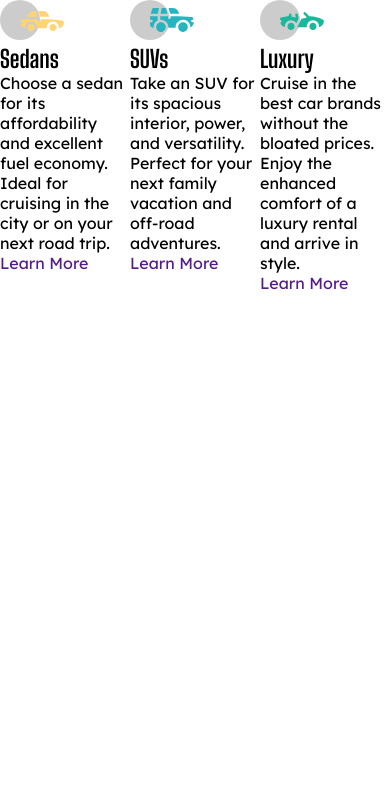
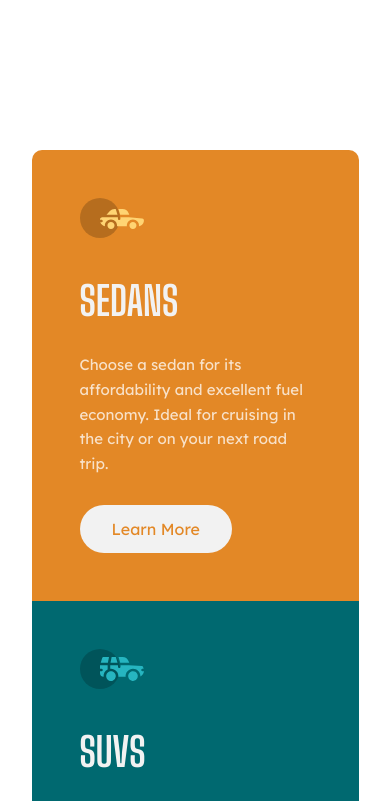
Before and after one commit to itshemdev/3-column-preview-card-component--solution, a website built with webpack: page src/public/index.html in a window 390 px wide. Shown: the top 801 px of the page. Built offline with nearby package versions, Linux system fonts and the light colour scheme.

Commit message:
Second commit

```diff
--- a/src/public/index.html
+++ b/src/public/index.html
@@ -1,34 +1,46 @@
 <!DOCTYPE html>
 <html lang="en">
+
 <head>
     <meta charset="UTF-8">
     <meta http-equiv="X-UA-Compatible" content="IE=edge">
-    <meta name="viewport" content="width=device-width, initial-scale=1.0"> <!-- displays site properly based on user's device -->
+    <meta name="viewport" content="width=device-width, initial-scale=1.0">
+    <!-- displays site properly based on user's device -->
     <link rel="icon" type="image/png" sizes="32x32" href="../assets/favicon-32x32.png">
     <title>Frontend Mentor | 3-column preview card component</title>
 </head>
+
 <body>
     <section class="main">
         <div class="container">
             <div class="card card--1">
                 <img src="../assets/icon-sedans.svg" alt="">
                 <h1>Sedans</h1>
-                <p>Choose a sedan for its affordability and excellent fuel economy. Ideal for cruising in the city or on your next road trip.</p>
+                <p>Choose a sedan for its affordability and excellent fuel economy. Ideal for cruising in the city or on
+                    your next road trip.</p>
                 <a href="">Learn More</a>
             </div>
             <div class="card card--2">
                 <img src="../assets/icon-suvs.svg" alt="">
                 <h1>SUVs</h1>
-                <p>Take an SUV for its spacious interior, power, and versatility. Perfect for your next family vacation and off-road adventures.</p>
+                <p>Take an SUV for its spacious interior, power, and versatility. Perfect for your next family vacation
+                    and off-road adventures.</p>
                 <a href="">Learn More</a>
             </div>
-            <div class="card card--1">
+            <div class="card card--3">
                 <img src="../assets/icon-luxury.svg" alt="">
                 <h1>Luxury</h1>
-                <p>Cruise in the best car brands without the bloated prices. Enjoy the enhanced comfort of a luxury rental and arrive in style.</p>
+                <p>Cruise in the best car brands without the bloated prices. Enjoy the enhanced comfort of a luxury
+                    rental and arrive in style.</p>
                 <a href="">Learn More</a>
             </div>
         </div>
+
+        <div class="attribution">
+            Challenge by <a href="https://www.frontendmentor.io?ref=challenge" target="_blank">Frontend Mentor</a>.
+            Coded by <a href="https://www.frontendmentor.io/profile/Hemsundar15">Hemsundar Paranthaman</a>.
+        </div>
     </section>
 </body>
+
 </html>
--- a/src/scss/components/_index.scss
+++ b/src/scss/components/_index.scss
@@ -1 +1,2 @@
 @forward 'container';
+@forward 'attribution';
--- /dev/null
+++ b/src/scss/components/attribution.scss
@@ -0,0 +1,5 @@
+.attribution{
+    position: absolute;
+    text-align: center;
+    bottom: 10px;
+}
--- a/src/scss/components/container.scss
+++ b/src/scss/components/container.scss
@@ -1,11 +1,88 @@
-.main{
+.main {
+    position: relative;
+    min-height: 100vh;
     display: flex;
     align-items: center;
     justify-content: center;
 }
 
-.container{
+.container {
     max-width: 920px;
     display: grid;
     grid-template-columns: 1fr 1fr 1fr;
+
+    border-radius: 10px;
 }
+
+.card {
+    padding: 48px;
+
+    h1{
+        margin-top: 35px;
+    }
+
+    p{
+        margin-top: 28px;
+    }
+
+    a{
+        margin-top: 86px;
+        padding: 14px 32px;
+        background: var(--very-light-gray--clr);
+        border-radius: 100px;
+
+        display: inline-block;
+    }
+}
+
+.card--1 {
+    background-color: var(--bright-orange--clr);
+    border-top-left-radius: 10px;
+    border-bottom-left-radius: 10px;
+
+    a{
+        color: var(--bright-orange--clr);
+    }
+}
+
+.card--2 {
+   background: var(--dark-cyan--clr);
+
+   a{
+       color: var(--dark-cyan--clr);
+   }
+}
+
+.card--3 {
+    background: var(--very-dark-cyan--clr);
+    border-top-right-radius: 10px;
+    border-bottom-right-radius: 10px;
+
+    a{
+        color: var(--very-dark-cyan--clr);
+    }
+}
+
+@media only screen and (max-width: 420px) {
+    .container {
+        padding: 150px 0;
+
+        max-width: 327px;
+        grid-template-columns: 1fr;
+        grid-template-rows: 1fr 1fr 1fr;
+
+        a{
+            margin-top: 28px;
+        }
+    }
+
+    .card--1{
+        border-bottom-left-radius: 0px;
+        border-top-right-radius: 10px;
+    }
+
+    .card--3{
+        border-top-right-radius: 0;
+        border-bottom-left-radius: 10px;
+    }
+}
--- a/src/scss/globals/colors.scss
+++ b/src/scss/globals/colors.scss
@@ -1,10 +1,10 @@
 /*-- Colors --*/
 
-:root{
+:root {
   	--white--clr: rgb(255, 255, 255);
   	--black--clr: rgb(0, 0, 0);
 
-    --bright-orange--clr: hsl(31, 45%, 67%);
+  	--bright-orange--clr: hsl(31, 77%, 52%);
   	--dark-cyan--clr: hsl(184, 100%, 22%);
   	--very-dark-cyan--clr: hsl(179, 100%, 13%);
 
--- a/src/scss/globals/typography.scss
+++ b/src/scss/globals/typography.scss
@@ -1,19 +1,28 @@
-
-body{
-	font-family: var(--inter-font);
+body {
+    font-family: var(--inter-font);
 }
 
 a,
 a:visited,
 a:active {
-	text-decoration: none;
+    text-decoration: none;
 }
 
-h1{
-	font-family: var(--big-shoulders--fnt);
+h1 {
+    font-family: var(--big-shoulders--fnt);
+    font-size: 40px;
+    text-transform: uppercase;
+
+    color: var(--very-light-gray--clr);
+}
+
+p {
+    color: var(--transparent-white--clr);
+    font-size: 15px;
+    line-height: 165%;
 }
 
 p,
 a {
-	font-family: var(--lexend-deca--fnt);
+    font-family: var(--lexend-deca--fnt);
 }
```
Lines whose indentation alone changed are shown as unchanged.
